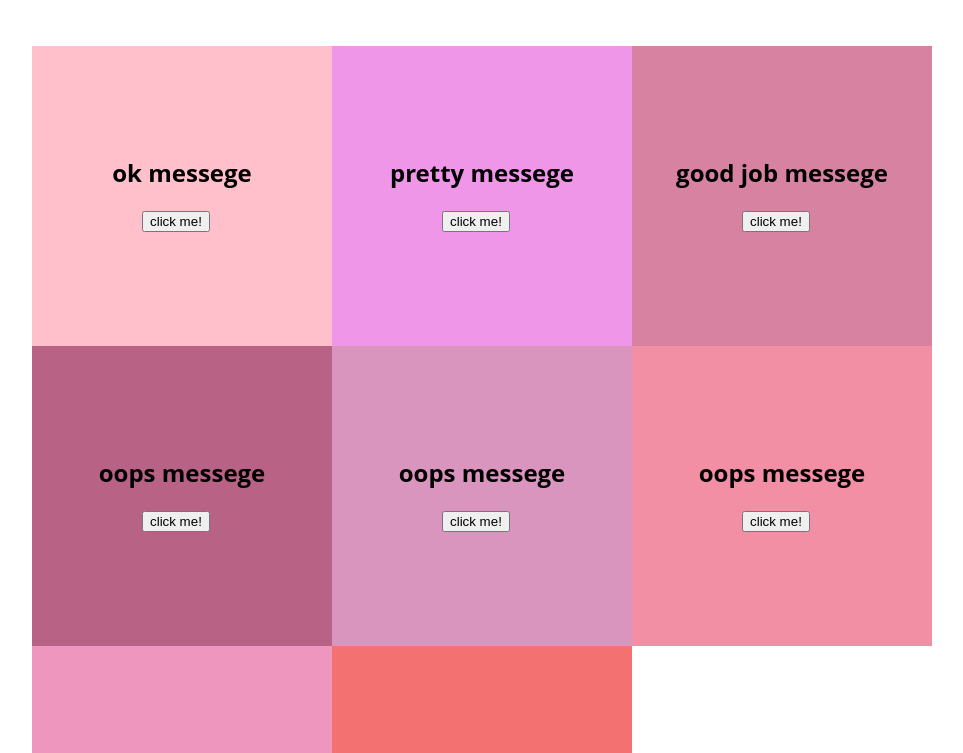
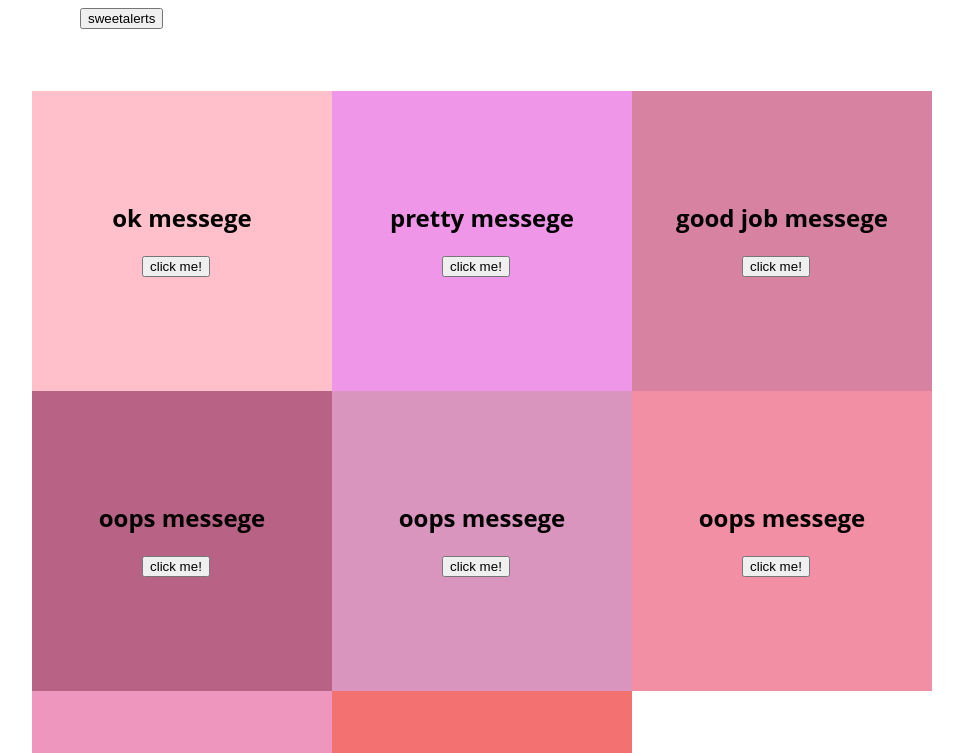
Before and after one commit to tathsaraniliyanage/SweetAlert, a plain HTML site: page index.html in a window 1280 px wide. Shown: the part 80-833 px from the top of the page, without its empty margins (38-1001 px from the left). Drawn offline with nearby package versions, Linux system fonts and the light colour scheme.

Commit message:
button added

```diff
--- a/index.html
+++ b/index.html
@@ -58,6 +58,12 @@
             <a href=""><li>documentation</li></a>
         </ul>
     </nav> -->
+
+    <section>
+       <a href="./index.html">
+          <button>sweetalerts</button>
+       </a>
+    </section>
 
     <div class="container">
         <div class="box" style="background-color: pink;">
```
